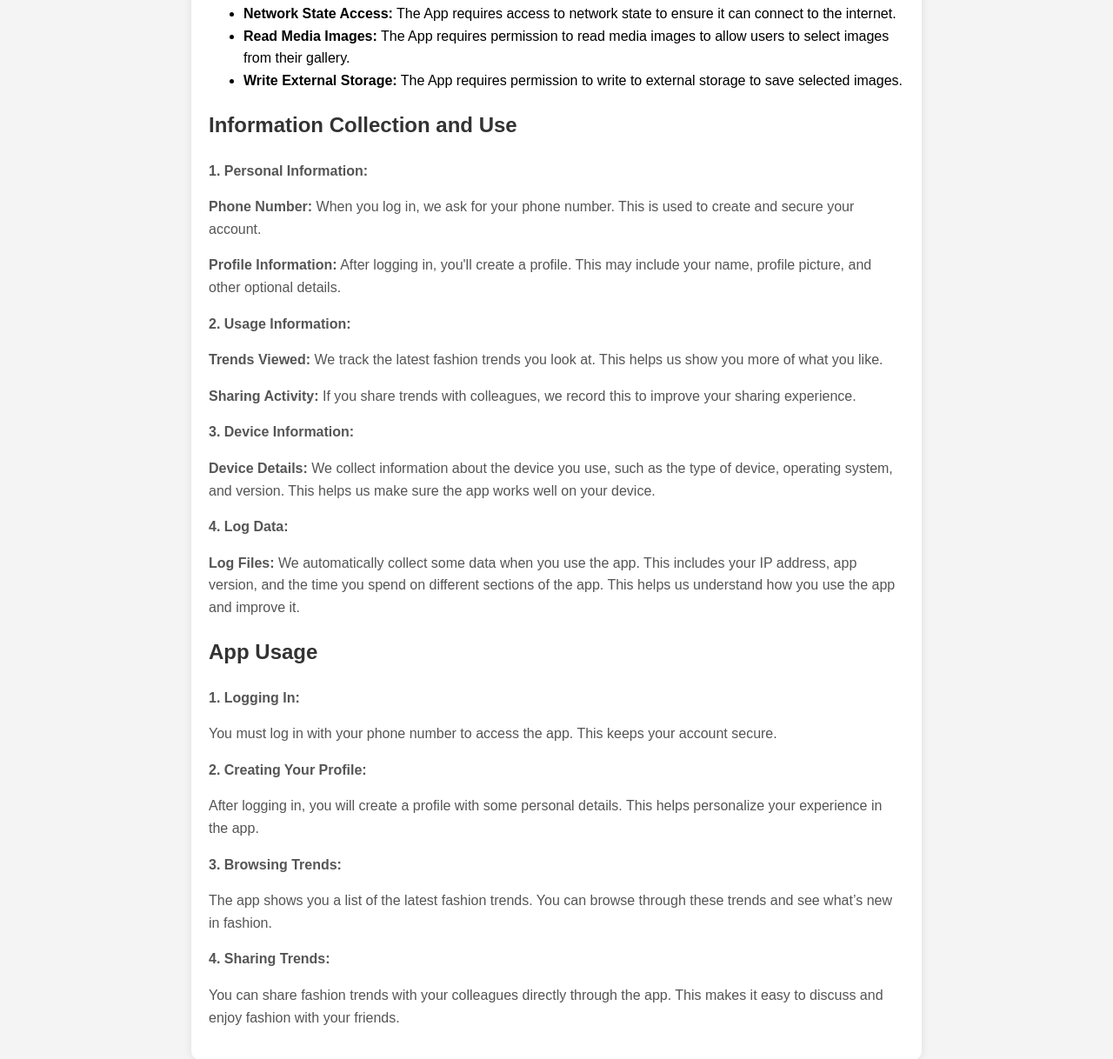
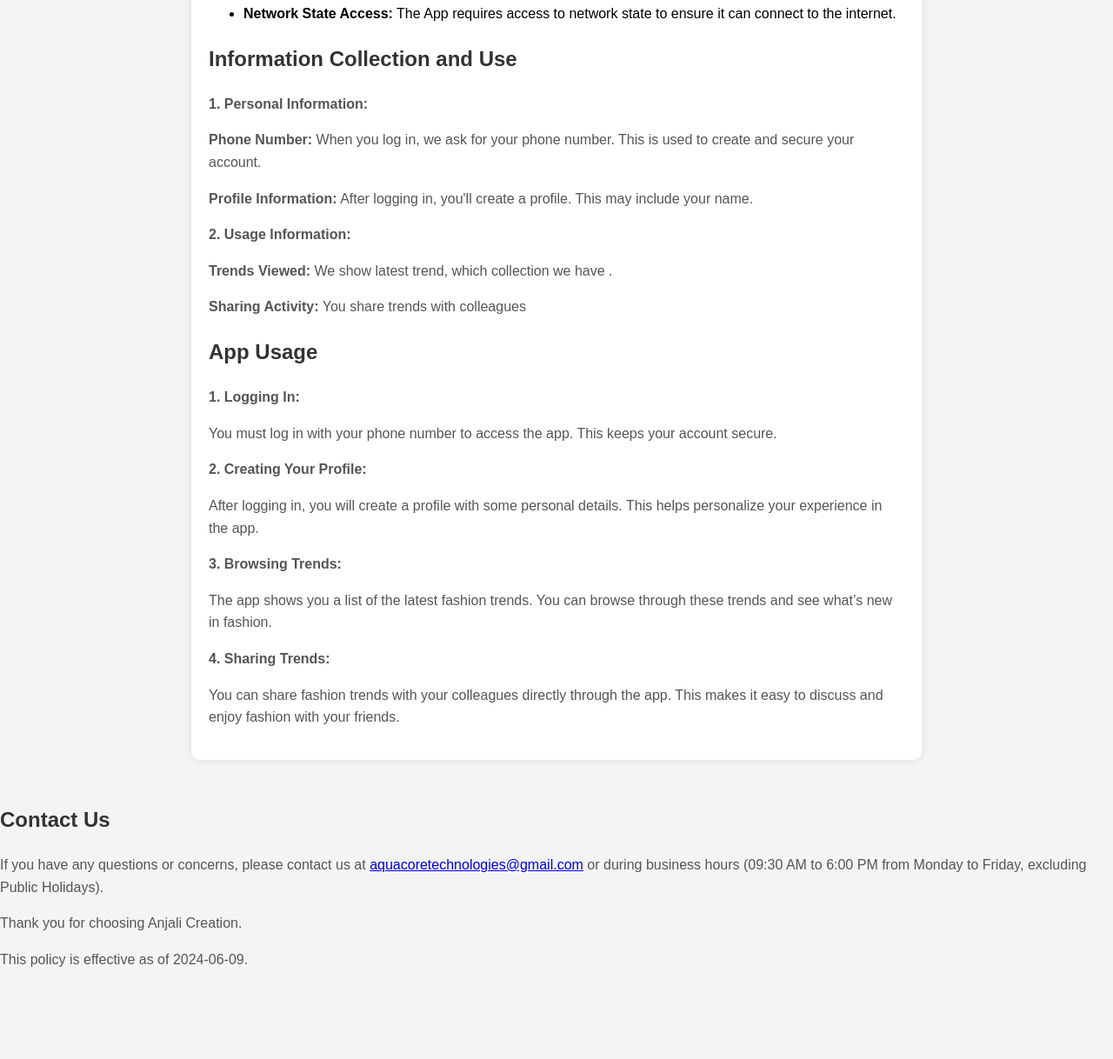
Before and after one commit to SahilPatel25/Anjali-Creation-Privacy-Policy, a plain HTML site: page index.html in a window 1280 px wide. Shown: the part 398-1616 px from the top of the page at 87% size. After the commit the page ends 1530 px from the top, so only its background shows below. Drawn offline with Linux system fonts and the light colour scheme.

Commit message:
Update index.html

```diff
--- a/index.html
+++ b/index.html
@@ -43,23 +43,15 @@
         <ul>
             <li><strong>Internet Access:</strong> The App requires access to the internet to load product data and share products via WhatsApp.</li>
             <li><strong>Network State Access:</strong> The App requires access to network state to ensure it can connect to the internet.</li>
-            <li><strong>Read Media Images:</strong> The App requires permission to read media images to allow users to select images from their gallery.</li>
-            <li><strong>Write External Storage:</strong> The App requires permission to write to external storage to save selected images.</li>
         </ul>
          <h2>Information Collection and Use</h2>
     <p><strong>1. Personal Information:</strong></p>
     <p><strong>Phone Number:</strong> When you log in, we ask for your phone number. This is used to create and secure your account.</p>
-    <p><strong>Profile Information:</strong> After logging in, you'll create a profile. This may include your name, profile picture, and other optional details.</p>
+    <p><strong>Profile Information:</strong> After logging in, you'll create a profile. This may include your name.</p>
 
     <p><strong>2. Usage Information:</strong></p>
-    <p><strong>Trends Viewed:</strong> We track the latest fashion trends you look at. This helps us show you more of what you like.</p>
-    <p><strong>Sharing Activity:</strong> If you share trends with colleagues, we record this to improve your sharing experience.</p>
-
-    <p><strong>3. Device Information:</strong></p>
-    <p><strong>Device Details:</strong> We collect information about the device you use, such as the type of device, operating system, and version. This helps us make sure the app works well on your device.</p>
-
-    <p><strong>4. Log Data:</strong></p>
-    <p><strong>Log Files:</strong> We automatically collect some data when you use the app. This includes your IP address, app version, and the time you spend on different sections of the app. This helps us understand how you use the app and improve it.</p>
+    <p><strong>Trends Viewed:</strong> We show latest trend, which collection we have .</p>
+    <p><strong>Sharing Activity:</strong> You share trends with colleagues</p>
 
     <h2>App Usage</h2>
     <p><strong>1. Logging In:</strong></p>
@@ -73,7 +65,13 @@
 
     <p><strong>4. Sharing Trends:</strong></p>
     <p>You can share fashion trends with your colleagues directly through the app. This makes it easy to discuss and enjoy fashion with your friends.</p>
+    </div>
 
-    </div>
+    <h2>Contact Us</h2>
+    <p>If you have any questions or concerns, please contact us at <a href="mailto:aquacoretechnologies@gmail.com">aquacoretechnologies@gmail.com</a> or during business hours (09:30 AM to 6:00 PM from Monday to Friday, excluding Public Holidays).</p>
+
+    <p>Thank you for choosing Anjali Creation.</p>
+
+    <p>This policy is effective as of 2024-06-09.</p>
 </body>
 </html>
```
